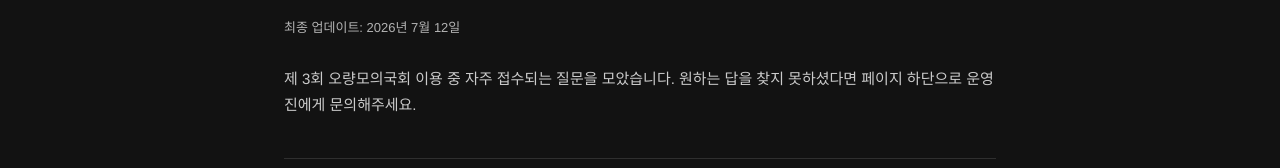
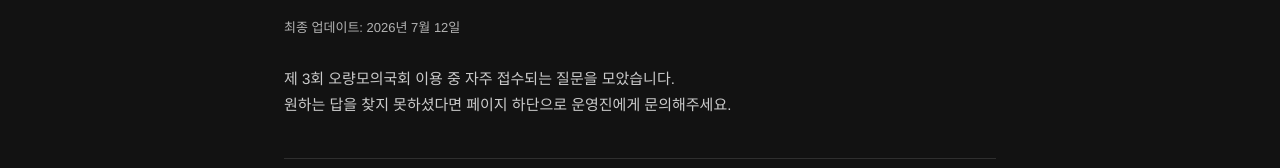
Before and after one commit to stx4R/MoGuk, a Next.js app: page /faq in a window 1280 px wide. Shown: the part 238-406 px from the top of the page. Built offline with nearby package versions, Linux system fonts and the light colour scheme; no server answers; a web font is replaced by a local one.

Commit message:
모의국회 v5.3

```diff
--- a/app/faq/page.tsx
+++ b/app/faq/page.tsx
@@ -61,6 +61,10 @@ const FAQ: QA[] = [
   },
 ];
 
+function breakSentences(text: string): string {
+  return text.replace(/\.\s*/g, '.\n').replace(/\n+/g, '\n').trim();
+}
+
 export default function FaqPage() {
   return (
     <div className="max-w-[760px] mx-auto px-6 py-14 md:py-20">
@@ -76,8 +80,8 @@ export default function FaqPage() {
         자주 묻는 질문
       </h1>
       <p className="mt-3 text-[13px] text-text-secondary">최종 업데이트: 2026년 7월 12일</p>
-      <p className="mt-7 text-[15px] leading-[1.75] text-text-near-white">
-        제 3회 오량모의국회 이용 중 자주 접수되는 질문을 모았습니다. 원하는 답을 찾지 못하셨다면 페이지 하단으로 운영진에게 문의해주세요.
+      <p className="mt-7 text-[15px] leading-[1.75] text-text-near-white whitespace-pre-line">
+        {breakSentences('제 3회 오량모의국회 이용 중 자주 접수되는 질문을 모았습니다. 원하는 답을 찾지 못하셨다면 페이지 하단으로 운영진에게 문의해주세요.')}
       </p>
 
       <div className="mt-10 space-y-8">
@@ -89,7 +93,7 @@ export default function FaqPage() {
               </h2>
             </div>
             <p className="mt-3 text-[14.5px] leading-[1.7] text-text-secondary whitespace-pre-line">
-              {item.a}
+              {breakSentences(item.a)}
             </p>
           </section>
         ))}
--- a/components/layout/Footer.tsx
+++ b/components/layout/Footer.tsx
@@ -21,7 +21,7 @@ const POLICY_LINKS = [
 ];
 
 const CREDITS = [
-  { label: 'stx4R',      href: 'https://github.com/stx4R' },
+  { label: 'stx4R',      href: 'https://stx4R.me' },
   { label: 'kmc11005',   href: 'https://github.com/kmc11005' },
   { label: 'heejae0105', href: 'https://github.com/heejae0105' },
 ];
```
